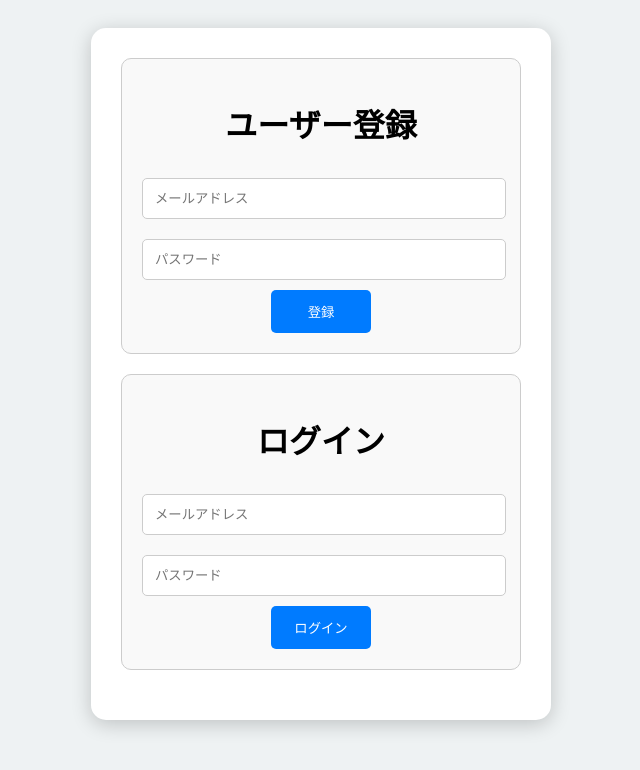
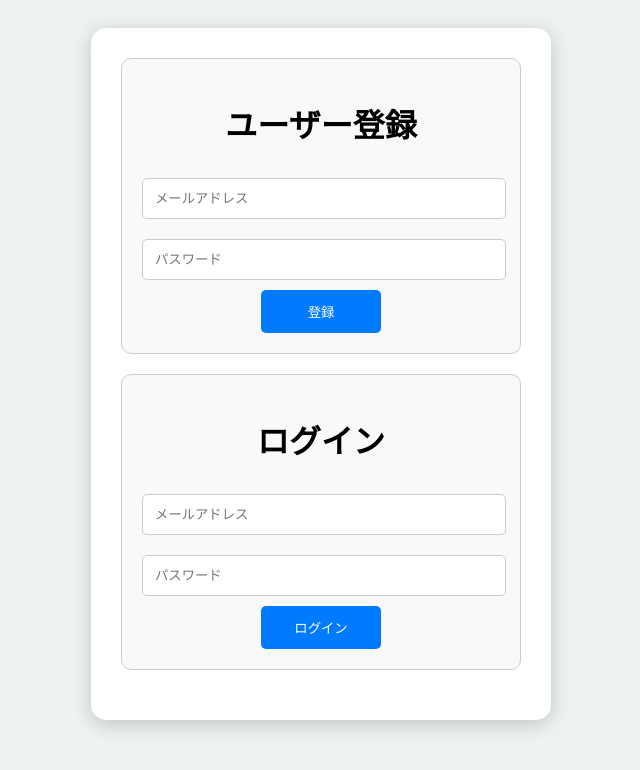
Before and after one commit to ysasaki1/popo1, a plain HTML site: page index.html in a window 1280 px wide. Shown: the whole page, without its empty margins (319-959 px from the left). Drawn offline with Linux system fonts and the light colour scheme.

Commit message:
Update style.css

```diff
--- a/style.css
+++ b/style.css
@@ -31,7 +31,7 @@ input {
 }
 
 .small-button {
-    width: calc(33.33% - 20px); /* ボタンの幅を1/3に設定 */
+    width: 33.33%; /* ボタンの幅を1/3に設定 */
     padding: 12px;
     background-color: #007bff;
     color: white;
```
